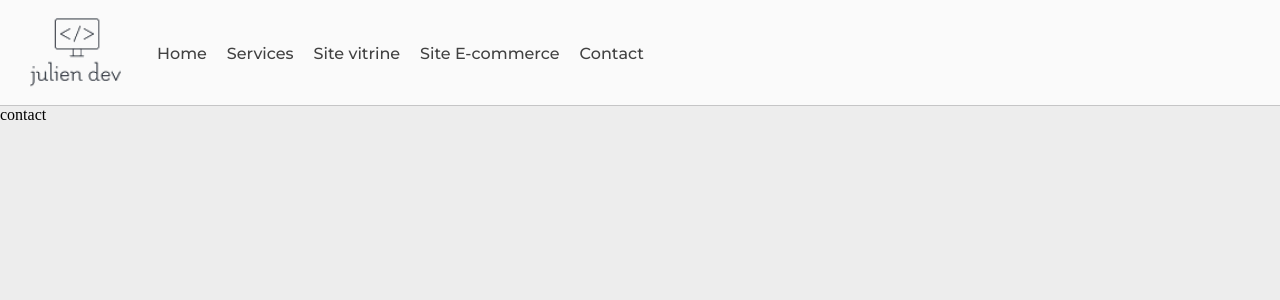
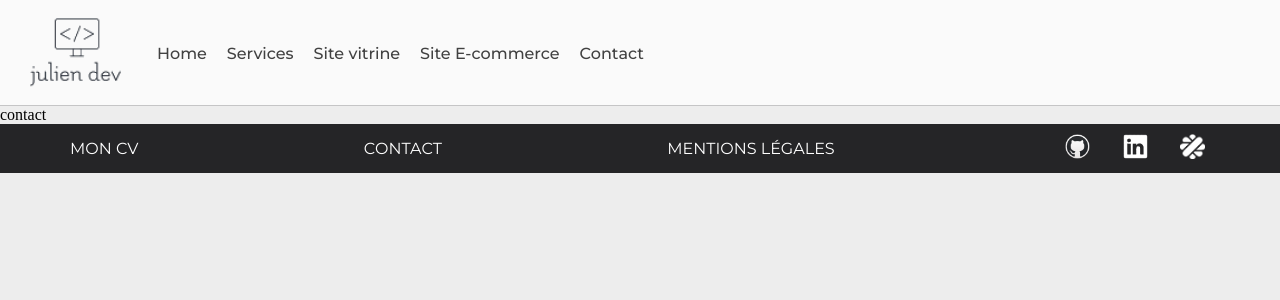
Before and after one commit to julienBelinga/MyPortfolio, a Next.js app in the folder portfolio/: page /contact in a window 1280 px wide. Shown: the top 300 px of the page. Built offline with nearby package versions, Linux system fonts and the light colour scheme.

Commit message:
add footer

```diff
--- /dev/null
+++ b/portfolio/components/footer.js
@@ -0,0 +1,25 @@
+import Image from 'next/image'
+import Link from 'next/link'
+import React from 'react'
+import github from '/assets/img/github.png'
+import linkedIn from '/assets/img/linkedIn.png'
+import malt from '/assets/img/malt.png'
+
+export default function footer() {
+  return (
+    <>
+        <footer>
+            <ul>
+                <li className="link"><Link href="/assets/CV freelance.pdf" download>Mon CV</Link></li>
+                <li className="link"><Link href="/contact">Contact</Link></li>
+                <li className="link"><Link href="/mentions-legales">Mentions légales</Link></li>
+                <ul className="icon-set">
+                    <li><Link href="https://github.com/julienBelinga" target="blank"><Image className="icon" src={github} alt="Github"/></Link></li>
+                    <li><Link href="https://www.linkedin.com/in/julien-belinga/" target="blank"><Image className="icon" src={linkedIn} alt="LinkedIn"/></Link></li>
+                    <li><Link href="https://www.malt.fr/profile/julienbelinga?overview=true" target="blank"><Image className="icon" src={malt} alt="Malt"/></Link></li>
+                </ul>
+            </ul>
+        </footer>
+    </>
+  )
+}
--- a/portfolio/pages/_app.js
+++ b/portfolio/pages/_app.js
@@ -4,13 +4,16 @@ import '@/styles/presentation.scss'
 import '@/styles/skills.scss'
 import '@/styles/project.scss'
 import '@/styles/device.scss'
+import '@/styles/footer.scss'
 import Navbar from '@/components/navbar'
+import Footer from 'components/footer'
 
 export default function App({ Component, pageProps }) {
   return(
     <>
       <Navbar/>
       <Component {...pageProps} />
+      <Footer/>
     </>
   )
 }
--- /dev/null
+++ b/portfolio/styles/footer.scss
@@ -0,0 +1,27 @@
+footer ul{
+    list-style: none;
+    display: flex;
+    justify-content: space-between;
+    background-color: #252527;
+    margin: 0;
+    padding: 5px 70px;
+}
+
+li a{
+    color: #fff;
+    text-decoration: none;
+    text-transform: uppercase;
+}
+
+.icon-set{
+    width: 150px;
+    justify-content: space-between;
+    padding: 5px;
+}
+.icon{
+    width: 25px;
+    height: 25px;
+}
+.link{
+    margin-top: 10px;
+}
```
